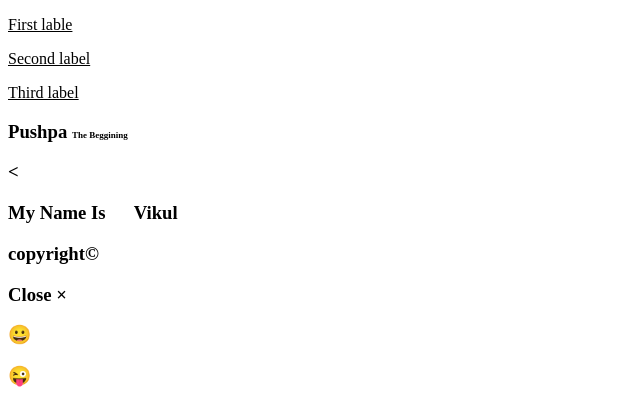
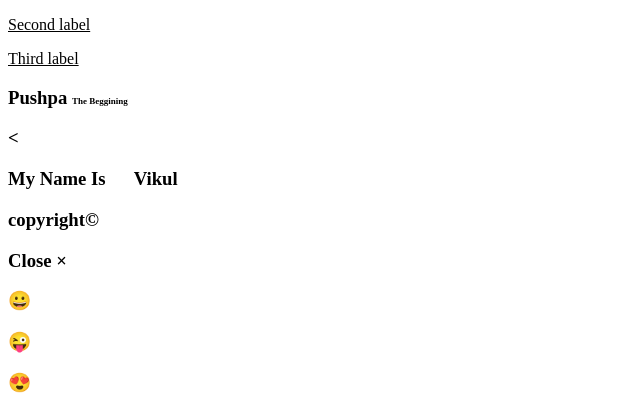
Before and after one commit to SachinRamgude/practise, a plain HTML site: page index.html in a window 1280 px wide. Shown: the top 403 px of the page, without its empty margins (0-640 px from the left). Drawn offline with Linux system fonts and the light colour scheme.

Commit message:
initial commit 2

```diff
--- a/index.html
+++ b/index.html
@@ -9,7 +9,7 @@
     </head>
    <body>
      <div>
-        <p> First lable </p>
+
        <p> Second label </p>
        <p> Third label </p>
      </div>
```
